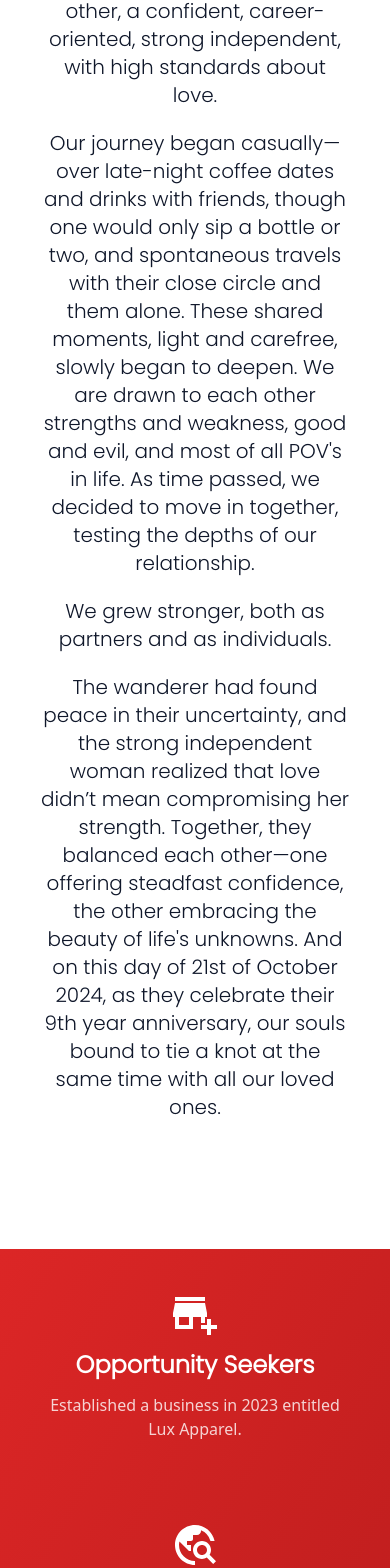
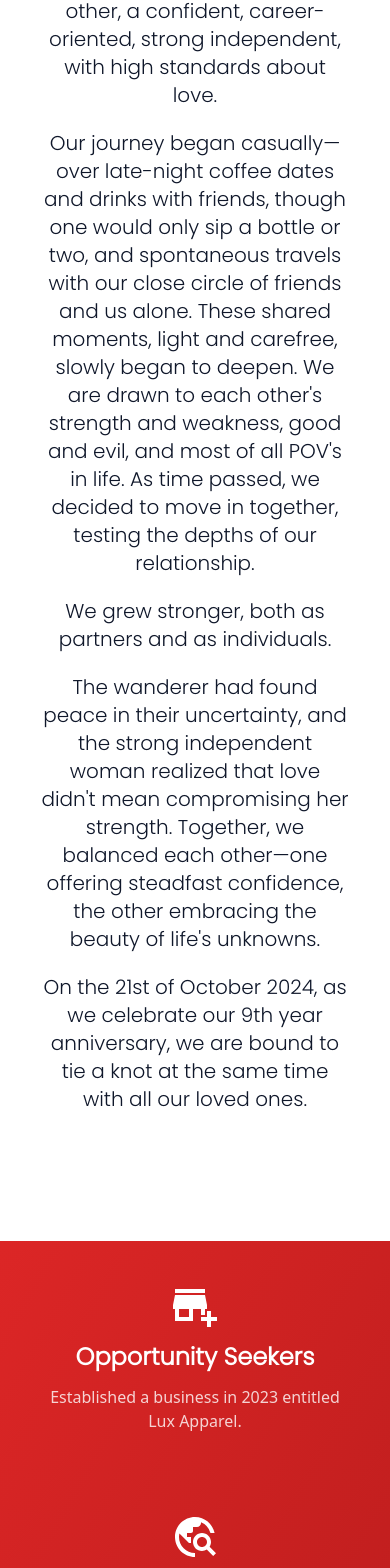
Before and after one commit to mcmfire/sky-and-princess, a Next.js app: page / in a window 390 px wide. Shown: the part 1715-3283 px from the top of the page. Built offline with nearby package versions, Linux system fonts and the light colour scheme; no server answers; a web font is replaced by a local one.

Commit message:
UI Enhancements 5
- Adjusted Spotify Playlist Embed spacing on mobile.
- Revised contents of About Us, Timeline, and FAQs.

```diff
--- a/components/sections/PortfolioSection/Showcase.tsx
+++ b/components/sections/PortfolioSection/Showcase.tsx
@@ -56,12 +56,11 @@ const Showcase = () => {
                     </div>
                 </div>
                 <hr className="w-3/4 my-20 border border-gray-300" />
-                <div className="flex flex-col items-center w-full h-auto gap-5">
+                <div className="flex flex-col items-center w-full h-auto px-5 gap-5">
                     <p className="italic font-[PoppinsLight] text-xl text-center">Play our favorite songs as you scroll down</p>
                     <iframe src={`https://open.spotify.com/embed/playlist/${SPOTIFY_PLAYLIST}?utm_source=generator&theme=0`}
-                        className="sm:w-3/4 max-sm:w-full h-92 sm:rounded-lg max-sm:rounded-none" title="Spotify Playlist"
+                        className="sm:w-3/4 max-sm:w-full h-92" title="Spotify Playlist"
                         width="100%" height="352" allow="autoplay; clipboard-write; encrypted-media;" loading="lazy">
-
                     </iframe>
                 </div>
             </div>
--- a/components/sections/ProgramSection/Timeline.tsx
+++ b/components/sections/ProgramSection/Timeline.tsx
@@ -1,7 +1,8 @@
 import { FaCameraRetro, FaChurch } from "react-icons/fa";
-import { GiLinkedRings, GiPartyPopper } from "react-icons/gi";
+import { GiLinkedRings } from "react-icons/gi";
 import { IoRestaurant } from "react-icons/io5";
 import { PROGRAM_SECTION_TIMELINE } from "@/utils/constants";
+import { PiDiscoBallFill } from "react-icons/pi";
 
 const Timeline = () => {
     return (
@@ -17,7 +18,7 @@ const Timeline = () => {
                         {timeline.icon === "CAMERA" && <FaCameraRetro className="text-4xl text-[--theme-color-bg]" />}
                         {timeline.icon === "RINGS" && <GiLinkedRings className="text-4xl text-[--theme-color-bg]" />}
                         {timeline.icon === "DINE" && <IoRestaurant className="text-4xl text-[--theme-color-bg]" />}
-                        {timeline.icon === "PARTY" && <GiPartyPopper className="text-4xl text-[--theme-color-bg]" />}
+                        {timeline.icon === "PARTY" && <PiDiscoBallFill className="text-4xl text-[--theme-color-bg]" />}
                         <div className="flex flex-col">
                             <p className="font-[PoppinsLight] font-bold text-[--theme-color-bg]">
                                 <time dateTime="2024-09-05T14:00+08:00">
--- a/data/content.json
+++ b/data/content.json
@@ -23,9 +23,10 @@
             "content": {
                 "about_us_contents": [
                     "We are two souls stood at the crossroads of life, each on a path as different as night and day. One, a wanderer, unsure about love, career, and the future, constantly questioning the world around them. The other, a confident, career-oriented, strong independent, with high standards about love.",
-                    "Our journey began casually— over late-night coffee dates and drinks with friends, though one would only sip a bottle or two, and spontaneous travels with their close circle and them alone. These shared moments, light and carefree, slowly began to deepen. We are drawn to each other strengths and weakness, good and evil, and most of all POV's in life. As time passed, we decided to move in together, testing the depths of our relationship.",
+                    "Our journey began casually— over late-night coffee dates and drinks with friends, though one would only sip a bottle or two, and spontaneous travels with our close circle of friends and us alone. These shared moments, light and carefree, slowly began to deepen. We are drawn to each other's strength and weakness, good and evil, and most of all POV's in life. As time passed, we decided to move in together, testing the depths of our relationship.",
                     "We grew stronger, both as partners and as individuals.",
-                    "The wanderer had found peace in their uncertainty, and the strong independent woman realized that love didn’t mean compromising her strength. Together, they balanced each other—one offering steadfast confidence, the other embracing the beauty of life's unknowns. And on this day of 21st of October 2024, as they celebrate their 9th year anniversary, our souls bound to tie a knot at the same time with all our loved ones."
+                    "The wanderer had found peace in their uncertainty, and the strong independent woman realized that love didn't mean compromising her strength. Together, we balanced each other—one offering steadfast confidence, the other embracing the beauty of life's unknowns.",
+                    "On the 21st of October 2024, as we celebrate our 9th year anniversary, we are bound to tie a knot at the same time with all our loved ones."
                 ],
                 "life_highlights": [
                     {
@@ -100,7 +101,7 @@
                     },
                     {
                         "icon": "RINGS",
-                        "title": "Couple Arrival",
+                        "title": "Reception Arrival",
                         "time": "5:30 PM"
                     },
                     {
@@ -134,12 +135,8 @@
                             "color": "D50017"
                         },
                         {
-                            "label": "Anemone",
+                            "label": "Cherry Red",
                             "color": "C40004"
-                        },
-                        {
-                            "label": "Red Cherry",
-                            "color": "910009"
                         }
                     ]
                 },
@@ -275,7 +272,7 @@
                     {
                         "icon": "PLUS ONE",
                         "question": "May I invite a \"PLUS ONE\" to the event?",
-                        "answer": "As much as we would love to accommodate all our friends and family, we have a limited number of guests. Please understand that this event is strictly by invitation only. Kindly check our invitation to know the number of seats allotted for you.",
+                        "answer": "As much as we would love to accommodate all our friends and family, we have a limited number of guests. Please understand that this event is strictly by invitation only.",
                         "footer": "Guests not found on the guestlist provided to our coordinator will not be allowed to enter."
                     },
                     {
```
